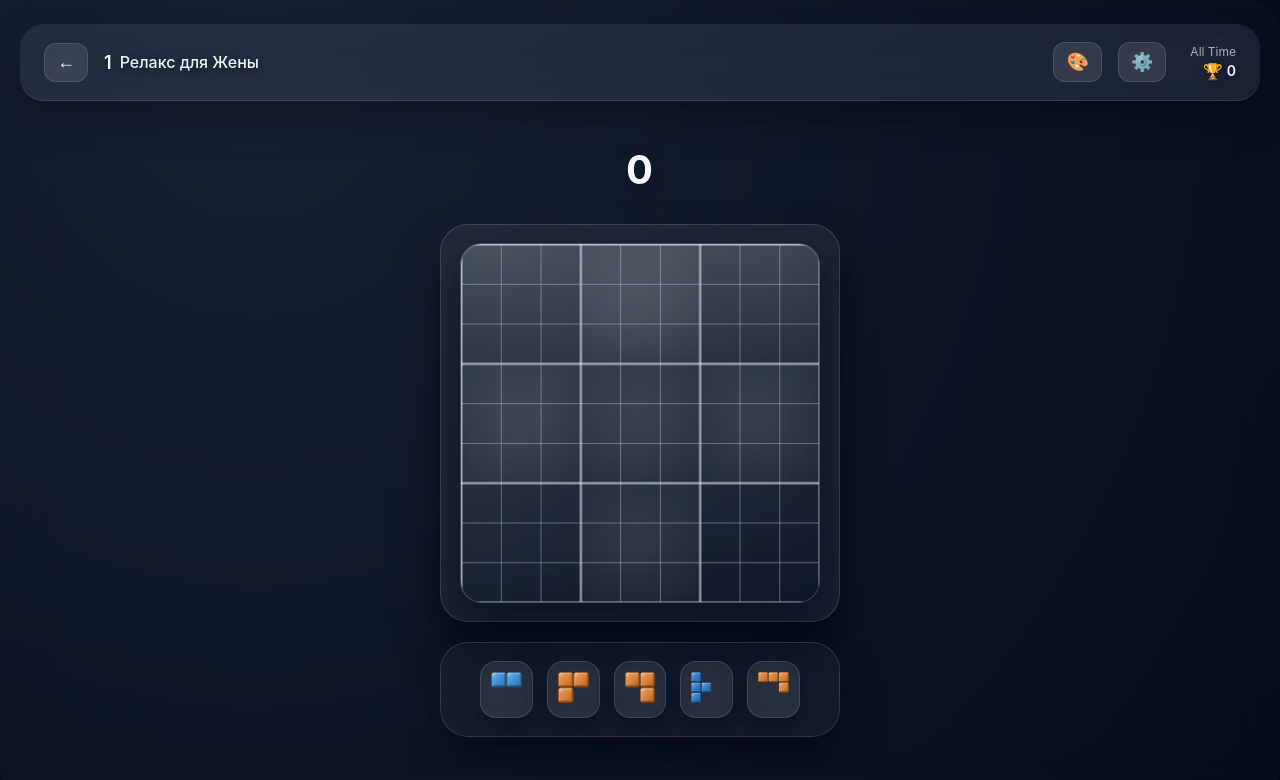
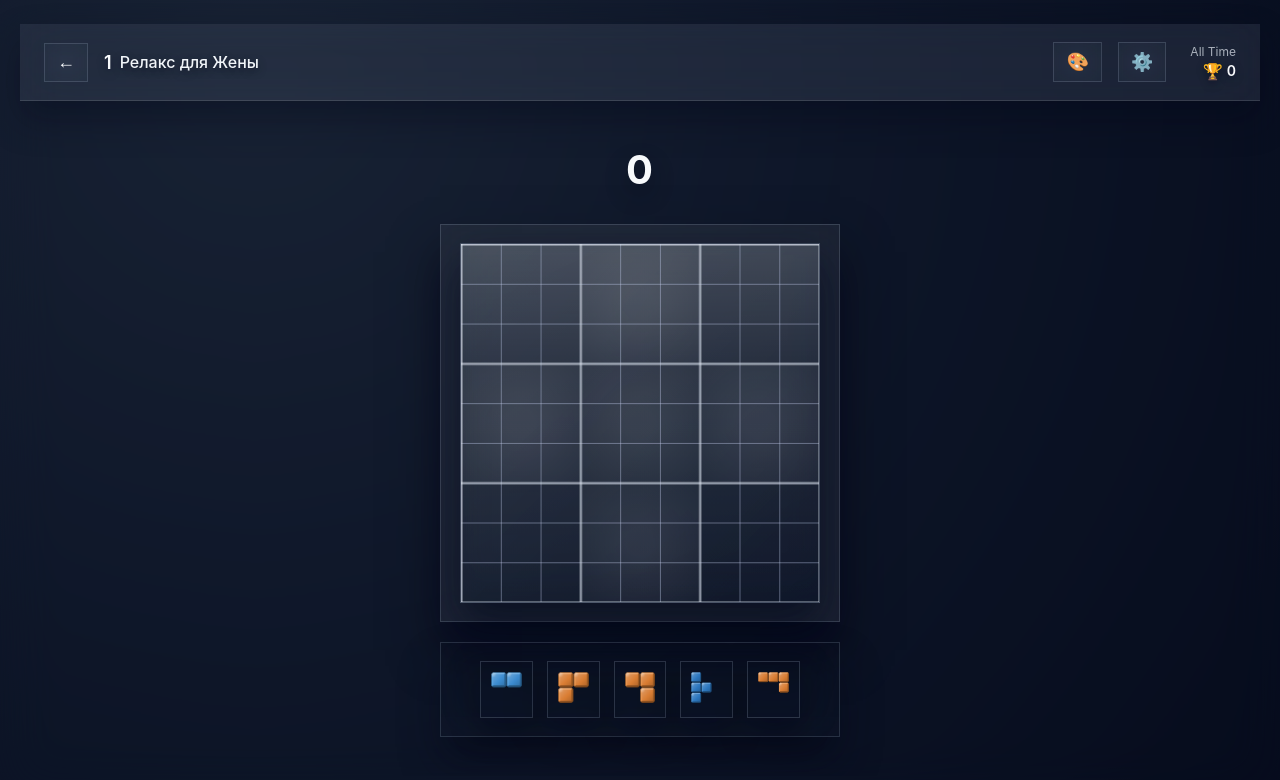
Before and after one commit to appleman9709/tetris, a website built with Vite: page index.html in a window 1280 px wide. Built offline with nearby package versions, Linux system fonts and the light colour scheme.

Commit message:
Update styles in style.css

```diff
--- a/src/style.css
+++ b/src/style.css
@@ -16,7 +16,7 @@ body {
 
 .game-container {
     background: rgba(15, 23, 42, 0.35);
-    border-radius: 32px;
+    border-radius: 0;
     padding: 24px 20px;
     box-shadow: 0 24px 55px rgba(2, 6, 23, 0.55);
     max-width: 100%;
@@ -36,7 +36,7 @@ body {
     padding: 18px 24px;
     background: rgba(148, 163, 184, 0.12);
     border-bottom: 1px solid rgba(255, 255, 255, 0.12);
-    border-radius: 24px;
+    border-radius: 0;
     flex-shrink: 0;
     backdrop-filter: blur(24px);
     box-shadow: 0 18px 35px rgba(2, 6, 23, 0.35);
@@ -49,14 +49,14 @@ body {
 }
 
 .back-button {
-    background: rgba(255, 255, 255, 0.08);
+    background: transparent;
     border: 1px solid rgba(148, 163, 184, 0.25);
     padding: 8px 12px;
     cursor: pointer;
     color: #f8fafc;
     font-size: 18px;
     margin-right: 16px;
-    border-radius: 12px;
+    border-radius: 0;
     backdrop-filter: blur(18px);
     transition: all 0.2s ease;
 }
@@ -83,13 +83,13 @@ body {
 }
 
 .header-icon {
-    background: rgba(255, 255, 255, 0.08);
+    background: transparent;
     border: 1px solid rgba(148, 163, 184, 0.25);
     padding: 8px 12px;
     cursor: pointer;
     color: #f8fafc;
     font-size: 18px;
-    border-radius: 12px;
+    border-radius: 0;
     backdrop-filter: blur(18px);
     transition: all 0.2s ease;
 }
@@ -274,7 +274,7 @@ body.blue-theme .retro-btn {
 
 .game-board {
     background: rgba(255, 255, 255, 0.06);
-    border-radius: 28px;
+    border-radius: 0;
     padding: 18px;
     box-shadow: 0 28px 45px rgba(2, 6, 23, 0.55);
     width: 100%;
@@ -288,7 +288,7 @@ body.blue-theme .retro-btn {
 
 #gameCanvas {
     border: 1px solid rgba(148, 163, 184, 0.28);
-    border-radius: 22px;
+    border-radius: 0;
     background: linear-gradient(155deg, rgba(148, 163, 184, 0.22) 0%, rgba(15, 23, 42, 0.32) 100%);
     box-shadow:
         inset 0 1px 0 rgba(255, 255, 255, 0.35),
@@ -302,8 +302,8 @@ body.blue-theme .retro-btn {
 }
 
 .pieces-panel {
-    background: rgba(255, 255, 255, 0.04);
-    border-radius: 28px;
+    background: transparent;
+    border-radius: 0;
     padding: 18px;
     box-shadow: 0 24px 40px rgba(2, 6, 23, 0.45);
     width: 100%;
@@ -326,9 +326,9 @@ body.blue-theme .retro-btn {
 }
 
 .piece-item {
-    background: rgba(255, 255, 255, 0.08);
+    background: transparent;
     border: 1px solid rgba(148, 163, 184, 0.25);
-    border-radius: 16px;
+    border-radius: 0;
     padding: 10px;
     cursor: pointer;
     transition: all 0.2s ease;
@@ -365,7 +365,7 @@ body.blue-theme .retro-btn {
     z-index: 100;
     transition: all 0.2s ease;
     border: 2px solid rgba(191, 219, 254, 0.9);
-    border-radius: 16px;
+    border-radius: 0;
     background: rgba(59, 130, 246, 0.16);
 }
 
@@ -476,7 +476,7 @@ body.blue-theme .retro-btn {
 
 #nextCanvas {
     border: 2px solid #e2e8f0;
-    border-radius: 8px;
+    border-radius: 0;
     background: #ffffff;
     display: block;
     margin: 0 auto;
@@ -517,7 +517,7 @@ body.blue-theme .retro-btn {
     transform: translate(-50%, -50%);
     background: #ffffff;
     padding: 40px;
-    border-radius: 16px;
+    border-radius: 0;
     text-align: center;
     box-shadow:
         0 20px 40px rgba(0, 0, 0, 0.15),
@@ -562,7 +562,7 @@ body.blue-theme .retro-btn {
     color: #ffffff;
     border: none;
     padding: 15px 30px;
-    border-radius: 12px;
+    border-radius: 0;
     font-size: 1.2em;
     cursor: pointer;
     transition: all 0.2s ease;
```
